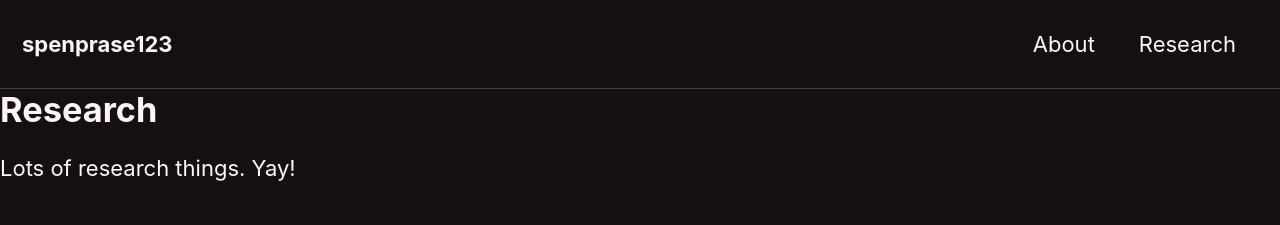
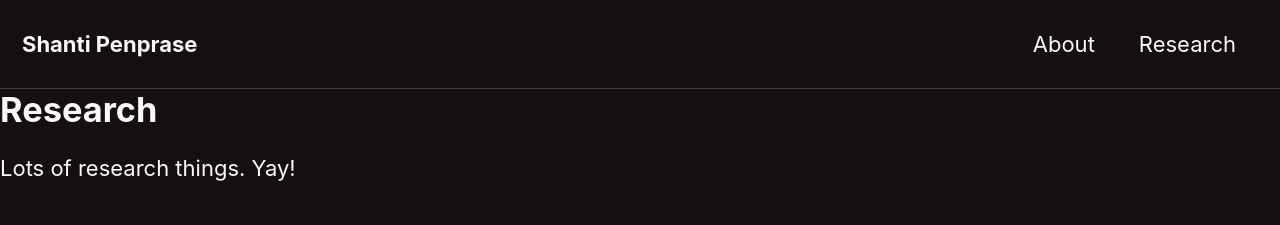
Before and after one commit to spenprase/spenprase.github.io, a Jekyll site: the page built from research.md, in a window 1280 px wide. Shown: the top 225 px of the page. Built offline with Jekyll 4.4.1, drawn with Linux system fonts in a browser that asks for light colours; cached includes are drawn as plain includes; nearby versions of some CDN libraries; our own code applies the rules of GitHub Pages for plain Markdown files.

Commit message:
change site title

```diff
--- a/_config.yml
+++ b/_config.yml
@@ -16,7 +16,7 @@ minimal_mistakes_skin    : "neon" # "air", "aqua", "contrast", "dark", "dirt", "
 
 # Site Settings
 locale                   : "en-US"
-title                    : "spenprase123"
+title                    : "Shanti Penprase"
 title_separator          : "-"
 subtitle                 : # site tagline that appears below site title in masthead
 name                     : "Shanti Penprase"
```
